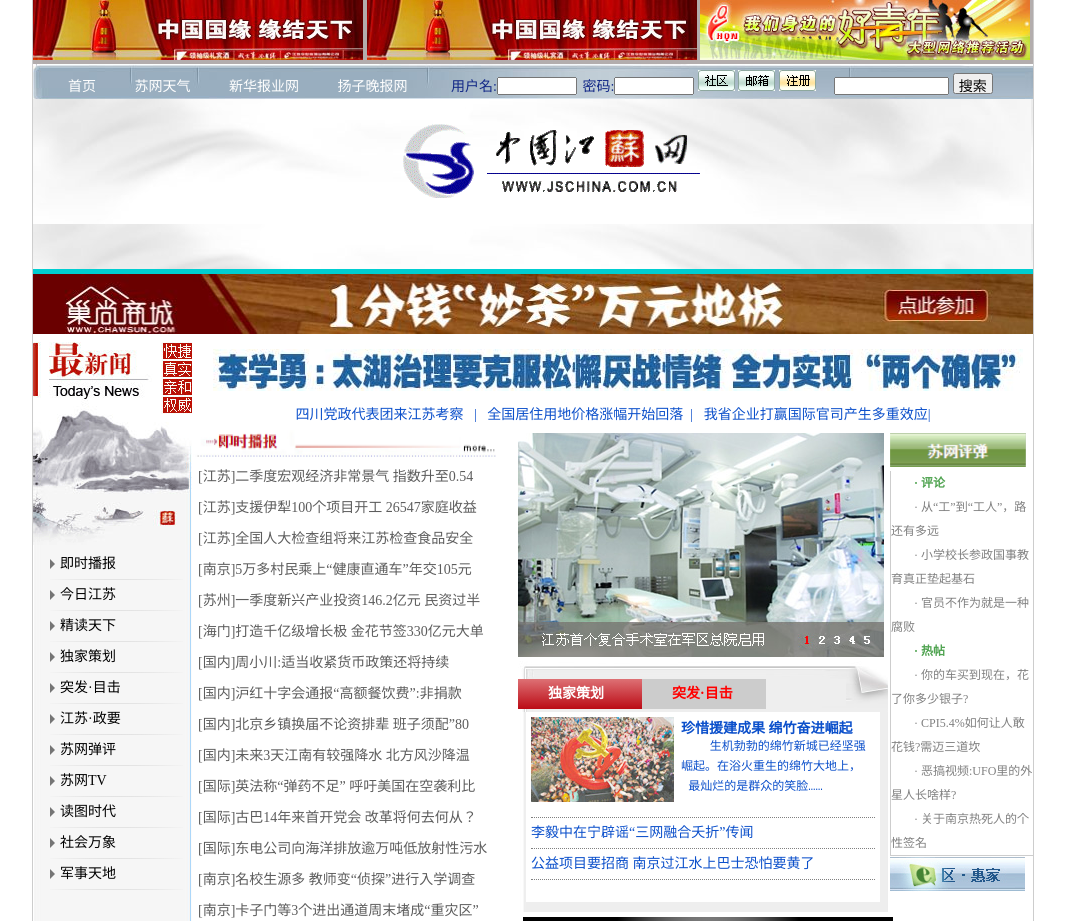
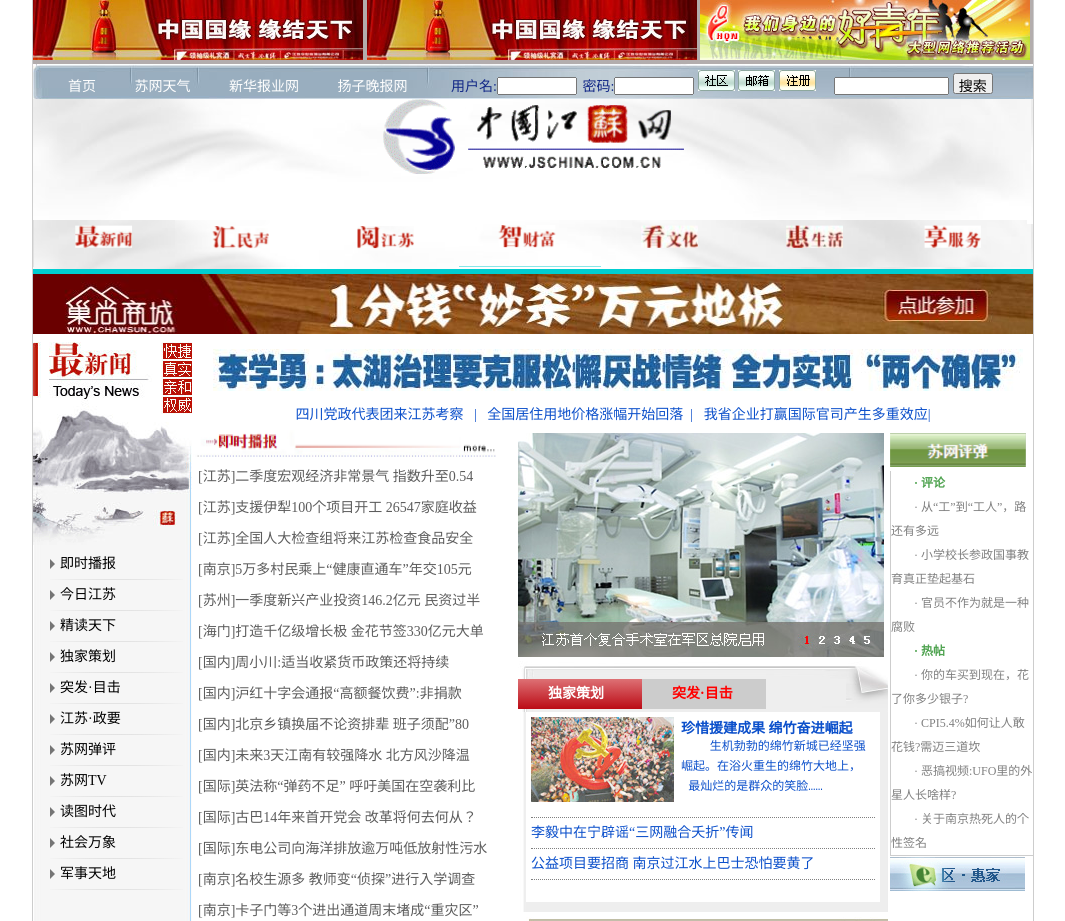
Before and after one commit to zty747/zty, a plain HTML site: page index.html in a window 1280 px wide. Shown: the top 921 px of the page, without its empty margins (107-1172 px from the left). Drawn offline with nearby package versions, Linux system fonts and the light colour scheme.

Commit message:
Update part3.css

```diff
--- a/part3.css
+++ b/part3.css
@@ -658,18 +658,92 @@ margin-left: 15px;
 }
 /*第三部分*/
 .trimidbox3{
+
     height: 170px;
     background-image: url(./images1/img3/2.jpg);
 }
-.trimidbox3 .center{
-    margin-top: 25px;
+.lowbox3 {
+    height: 75px;
+    width: 600px;
+
     margin-left: 350px;
-    margin-right: 350px;
+    margin-bottom: 30px;
+
+
 }
-.seven{
-    margin-top: 28px;
-    margin-left: 40px;
-    margin-right: 40px;
+.lowBox31{
+    display: flex;
+
+}
+.lowbox31{
+    background-image: url(./images1/img3/zxw.png);
+    height: 47px;
+    width: 142px;
+}
+.lowbox31:hover{
+    background-image: url(./images1/img3/zxw1.png);
+    height: 47px;
+    width: 142px;
+}
+.lowbox32{
+    background-image: url(./images1/img3/hms.png);
+    height: 47px;
+    width: 142px;
+}
+.lowbox32:hover{
+    background-image: url(./images1/img3/hms1.png);
+    height: 47px;
+    width: 142px;
+}
+.lowbox33{
+    background-image: url(./images1/img3/yjs.png);
+    height: 47px;
+    width: 142px;
+}
+.lowbox33:hover{
+    background-image: url(./images1/img3/yjs1.png);
+    height: 47px;
+    width: 142px;
+}
+.lowbox34{
+    background-image: url(./images1/img3/zcf.png);
+    height: 47px;
+    width: 142px;
+}
+.lowbox34:hover{
+    background-image: url(./images1/img3/zcf1.png);
+    height: 47px;
+    width: 142px;
+}
+.lowbox35{
+    background-image: url(./images1/img3/kwh.png);
+    height: 47px;
+    width: 142px;
+}
+.lowbox35:hover{
+    background-image: url(./images1/img3/kwh1.png);
+    height: 47px;
+    width: 142px;
+}
+.lowbox36{
+    background-image: url(./images1/img3/hsh.png);
+    height: 47px;
+    width: 142px;
+}
+.lowbox36:hover{
+    background-image: url(./images1/img3/hsh1.png);
+    height: 47px;
+    width: 142px;
+}
+.lowbox37{
+    background-image: url(./images1/img3/xfw.png);
+    height: 47px;
+    width: 142px;
+}
+.lowbox37:hover{
+    background-image: url(./images1/img3/xfw1.png);
+    height: 47px;
+    width: 142px;
 }
 /*第四部分*/
 .trimidBox4{
@@ -806,7 +880,7 @@ color: white;
         border: 15px solid black;
         border-image: radial-gradient(black,white,black, white,black,black) 1;
         position: relative;
-        top: 5px;
+        top: 35px;
         left: 5px;
     }
 
```
